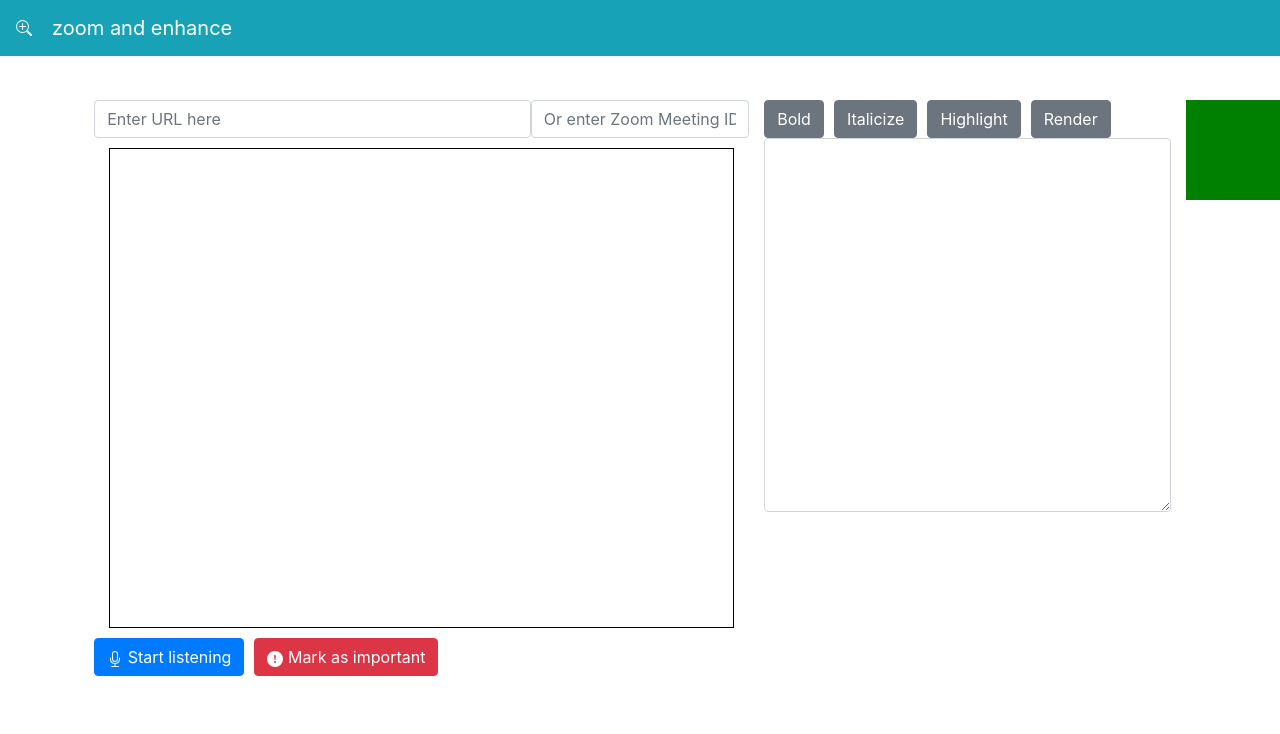
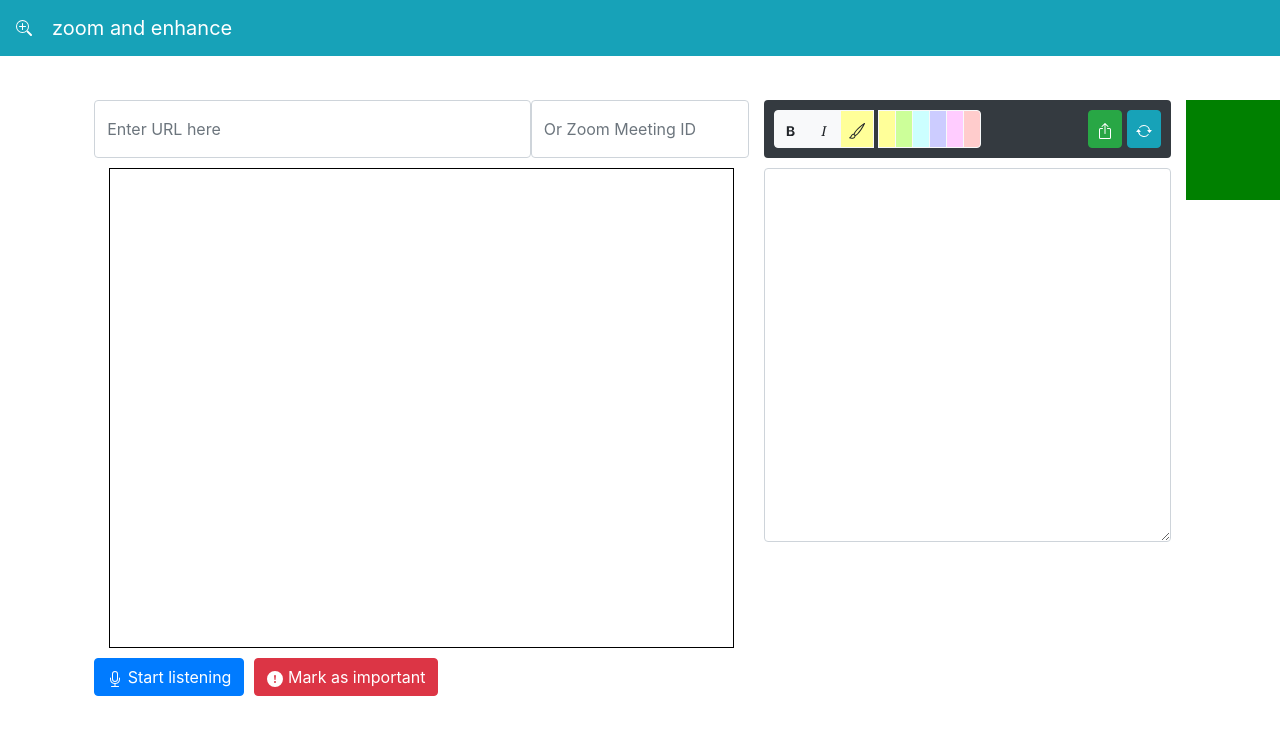
Before and after one commit to crown523/zoom_and_enhance, a Vue app in the folder client/: page / in a window 1280 px wide. Shown: the top 734 px of the page. Built offline with nearby package versions, Linux system fonts and the light colour scheme.

Commit message:
toolbar styling and color

```diff
--- a/client/src/components/InteractionButtons.vue
+++ b/client/src/components/InteractionButtons.vue
@@ -51,9 +51,9 @@
     toggleImportance() {
       this.toggle = !this.toggle;
       if (this.toggle) {
-        this.$store.commit("updateText", `${this.$store.state.text}}`);
+        this.$store.commit("updateText", `${this.$store.state.text}|`);
       } else {
-        this.$store.commit("updateText", `${this.$store.state.text}{`);
+        this.$store.commit("updateText", `${this.$store.state.text}|`);
       }
     }
   }
--- a/client/src/components/Text.vue
+++ b/client/src/components/Text.vue
@@ -1,47 +1,6 @@
 <template>
   <div class="outer col-4">
-    <div id="toolbar">
-      <b-button
-        v-b-tooltip.hover
-        title="Bold (Shift-B)"
-        dark
-        @click.stop="bold()"
-        icon
-        :color="grey"
-      >
-        Bold
-      </b-button>
-      <b-button
-        v-b-tooltip.hover
-        title="Italicize (Shift-I)"
-        dark
-        @click.stop="italicize()"
-        icon
-        :color="grey"
-      >
-        Italicize
-      </b-button>
-      <b-button
-        v-b-tooltip.hover
-        title="Highlight (Shift-H)"
-        dark
-        @click.stop="highlight()"
-        icon
-        :color="grey"
-      >
-        Highlight
-      </b-button>
-      <b-button
-        v-b-tooltip.hover
-        title="Render (Shift-R)"
-        dark
-        @click.stop="render()"
-        icon
-        :color="grey"
-      >
-        Render
-      </b-button>
-    </div>
+    <app-toolbar></app-toolbar>
     <textarea
       id="message"
       rows="15"
@@ -52,44 +11,11 @@
 </template>
 
 <script>
-import $ from "jquery";
+import Toolbar from "./Toolbar.vue";
 
 export default {
   data() {
     return {};
-  },
-  methods: {
-    addSymbol(symbol) {
-      //console.log(window.getSelection().toString());
-      let txtarea = document.getElementById("message");
-      let start = txtarea.selectionStart;
-      let end = txtarea.selectionEnd;
-      console.log(start);
-      console.log(end);
-      console.log(this.text.substring(start, end));
-      if (start != end) {
-        this.text =
-          this.text.substring(0, start) +
-          symbol +
-          this.text.substring(start, end) +
-          symbol +
-          this.text.substring(end, this.text.length);
-        return window.getSelection().toString();
-      }
-    },
-    bold() {
-      this.addSymbol("*");
-    },
-    italicize() {
-      this.addSymbol("_");
-    },
-    highlight() {
-      this.addSymbol("/");
-    },
-    render() {
-      // do some emitting to the bus
-      $("#app").animate({ scrollLeft: 1000 }, 1000);
-    }
   },
   computed: {
     text: {
@@ -100,6 +26,9 @@
         this.$store.commit("updateText", value);
       }
     }
+  },
+  components: {
+    appToolbar: Toolbar
   }
 };
 </script>
--- /dev/null
+++ b/client/src/components/Toolbar.vue
@@ -0,0 +1,227 @@
+<template>
+  <div id="toolbar" class="btn-dark rounded flex-wrap">
+    <div>
+      <div class="btn-group" role="group" aria-label="styling">
+        <b-button
+          class="btn-light"
+          v-b-tooltip.hover
+          title="Bold (Option/Alt-B)"
+          dark
+          @click.stop="bold()"
+          icon
+        >
+          <svg
+            width="1em"
+            height="1em"
+            viewBox="0 0 16 16"
+            class="bi bi-type-bold"
+            fill="currentColor"
+            xmlns="http://www.w3.org/2000/svg"
+          >
+            <path
+              d="M8.21 13c2.106 0 3.412-1.087 3.412-2.823 0-1.306-.984-2.283-2.324-2.386v-.055a2.176 2.176 0 0 0 1.852-2.14c0-1.51-1.162-2.46-3.014-2.46H3.843V13H8.21zM5.908 4.674h1.696c.963 0 1.517.451 1.517 1.244 0 .834-.629 1.32-1.73 1.32H5.908V4.673zm0 6.788V8.598h1.73c1.217 0 1.88.492 1.88 1.415 0 .943-.643 1.449-1.832 1.449H5.907z"
+            />
+          </svg>
+        </b-button>
+        <b-button
+          class="btn-light"
+          v-b-tooltip.hover
+          title="Italicize (Option/Alt-I)"
+          dark
+          @click.stop="italicize()"
+          icon
+        >
+          <svg
+            width="1em"
+            height="1em"
+            viewBox="0 0 16 16"
+            class="bi bi-type-italic"
+            fill="currentColor"
+            xmlns="http://www.w3.org/2000/svg"
+          >
+            <path
+              d="M7.991 11.674L9.53 4.455c.123-.595.246-.71 1.347-.807l.11-.52H7.211l-.11.52c1.06.096 1.128.212 1.005.807L6.57 11.674c-.123.595-.246.71-1.346.806l-.11.52h3.774l.11-.52c-1.06-.095-1.129-.211-1.006-.806z"
+            />
+          </svg>
+        </b-button>
+        <b-button
+          class="btn-light"
+          :style="{ backgroundColor: highlightColors[selectedColor] }"
+          v-b-tooltip.hover
+          title="Highlight (Option/Alt-H)"
+          dark
+          @click.stop="highlight()"
+          icon
+        >
+          <svg
+            width="1em"
+            height="1em"
+            viewBox="0 0 16 16"
+            class="bi bi-brush"
+            fill="currentColor"
+            xmlns="http://www.w3.org/2000/svg"
+          >
+            <path
+              fill-rule="evenodd"
+              d="M15.825.12a.5.5 0 0 1 .132.584c-1.53 3.43-4.743 8.17-7.095 10.64a6.067 6.067 0 0 1-2.373 1.534c-.018.227-.06.538-.16.868-.201.659-.667 1.479-1.708 1.74a8.117 8.117 0 0 1-3.078.132 3.658 3.658 0 0 1-.563-.135 1.382 1.382 0 0 1-.465-.247.714.714 0 0 1-.204-.288.622.622 0 0 1 .004-.443c.095-.245.316-.38.461-.452.393-.197.625-.453.867-.826.094-.144.184-.297.287-.472l.117-.198c.151-.255.326-.54.546-.848.528-.739 1.2-.925 1.746-.896.126.007.243.025.348.048.062-.172.142-.38.238-.608.261-.619.658-1.419 1.187-2.069 2.175-2.67 6.18-6.206 9.117-8.104a.5.5 0 0 1 .596.04zM4.705 11.912a1.23 1.23 0 0 0-.419-.1c-.247-.013-.574.05-.88.479a11.01 11.01 0 0 0-.5.777l-.104.177c-.107.181-.213.362-.32.528-.206.317-.438.61-.76.861a7.127 7.127 0 0 0 2.657-.12c.559-.139.843-.569.993-1.06a3.121 3.121 0 0 0 .126-.75l-.793-.792zm1.44.026c.12-.04.277-.1.458-.183a5.068 5.068 0 0 0 1.535-1.1c1.9-1.996 4.412-5.57 6.052-8.631-2.591 1.927-5.566 4.66-7.302 6.792-.442.543-.796 1.243-1.042 1.826a11.507 11.507 0 0 0-.276.721l.575.575zm-4.973 3.04l.007-.005a.031.031 0 0 1-.007.004zm3.582-3.043l.002.001h-.002z"
+            />
+          </svg>
+        </b-button>
+
+        <div
+          class="highlighterGroup btn-group"
+          role="group1"
+          aria-label="highlightColors"
+        >
+          <b-button
+            class="btn-light highlightButton"
+            v-for="(color, index) in highlightColors"
+            :key="index"
+            :style="{ backgroundColor: color }"
+            @click="selectedColor = index"
+          ></b-button>
+        </div>
+      </div>
+    </div>
+    <div>
+      <b-button
+        class="btn-success"
+        v-b-tooltip.hover
+        title="Export (Option/Alt-E)"
+        dark
+        @click.stop="render()"
+        icon
+      >
+        <svg
+          width="1em"
+          height="1em"
+          viewBox="0 0 16 16"
+          class="bi bi-box-arrow-up"
+          fill="currentColor"
+          xmlns="http://www.w3.org/2000/svg"
+        >
+          <path
+            fill-rule="evenodd"
+            d="M3.5 6a.5.5 0 0 0-.5.5v8a.5.5 0 0 0 .5.5h9a.5.5 0 0 0 .5-.5v-8a.5.5 0 0 0-.5-.5h-2a.5.5 0 0 1 0-1h2A1.5 1.5 0 0 1 14 6.5v8a1.5 1.5 0 0 1-1.5 1.5h-9A1.5 1.5 0 0 1 2 14.5v-8A1.5 1.5 0 0 1 3.5 5h2a.5.5 0 0 1 0 1h-2z"
+          />
+          <path
+            fill-rule="evenodd"
+            d="M7.646.146a.5.5 0 0 1 .708 0l3 3a.5.5 0 0 1-.708.708L8.5 1.707V10.5a.5.5 0 0 1-1 0V1.707L5.354 3.854a.5.5 0 1 1-.708-.708l3-3z"
+          />
+        </svg>
+      </b-button>
+      <b-button
+        class="btn-info"
+        v-b-tooltip.hover
+        title="Render (Option/Alt-R)"
+        dark
+        @click.stop="render()"
+        icon
+        style="margin-left: 5px"
+      >
+        <svg
+          width="1em"
+          height="1em"
+          viewBox="0 0 16 16"
+          class="bi bi-arrow-repeat"
+          fill="currentColor"
+          xmlns="http://www.w3.org/2000/svg"
+        >
+          <path
+            d="M11.534 7h3.932a.25.25 0 0 1 .192.41l-1.966 2.36a.25.25 0 0 1-.384 0l-1.966-2.36a.25.25 0 0 1 .192-.41zm-11 2h3.932a.25.25 0 0 0 .192-.41L2.692 6.23a.25.25 0 0 0-.384 0L.342 8.59A.25.25 0 0 0 .534 9z"
+          />
+          <path
+            fill-rule="evenodd"
+            d="M8 3c-1.552 0-2.94.707-3.857 1.818a.5.5 0 1 1-.771-.636A6.002 6.002 0 0 1 13.917 7H12.9A5.002 5.002 0 0 0 8 3zM3.1 9a5.002 5.002 0 0 0 8.757 2.182.5.5 0 1 1 .771.636A6.002 6.002 0 0 1 2.083 9H3.1z"
+          />
+        </svg>
+      </b-button>
+    </div>
+  </div>
+</template>
+
+<script>
+import $ from "jquery";
+// import { eventBus } from "../main";
+
+export default {
+  data() {
+    return {
+      highlightColors: [
+        "hsl(60, 100%, 80%)",
+        "hsl(90, 100%, 80%)",
+        "hsl(180, 100%, 90%)",
+        "hsl(240, 100%, 90%)",
+        "hsl(300, 100%, 90%)",
+        "hsl(0, 100%, 90%)"
+      ],
+      selectedColor: 0
+    };
+  },
+  methods: {
+    addSymbol(symbol) {
+      //console.log(window.getSelection().toString());
+      let txtarea = document.getElementById("message");
+      let start = txtarea.selectionStart;
+      let end = txtarea.selectionEnd;
+      console.log(start);
+      console.log(end);
+      console.log(this.text.substring(start, end));
+      if (start != end) {
+        this.text =
+          this.text.substring(0, start) +
+          symbol +
+          this.text.substring(start, end) +
+          symbol +
+          this.text.substring(end, this.text.length);
+        return window.getSelection().toString();
+      }
+    },
+    bold() {
+      this.addSymbol("*");
+    },
+    italicize() {
+      this.addSymbol("_");
+    },
+    highlight() {
+      this.addSymbol("/");
+    },
+    render() {
+      // do some emitting to the bus
+      $("#app").animate({ scrollLeft: 1000 }, 1000);
+    }
+  },
+  computed: {
+    text: {
+      get() {
+        return this.$store.state.text;
+      },
+      set(value) {
+        this.$store.commit("updateText", value);
+      }
+    }
+  }
+};
+</script>
+
+<!-- Add "scoped" attribute to limit CSS to this component only -->
+<style scoped>
+#toolbar {
+  display: flex;
+  flex-direction: row;
+  justify-content: space-between;
+  padding: 10px;
+  margin-bottom: 10px;
+}
+.highlighterGroup {
+  padding-left: 5px;
+}
+.highlightButton {
+  width: 10px;
+  min-width: 10px;
+}
+button {
+  padding-left: 8px;
+  padding-right: 8px;
+}
+</style>
--- a/client/src/components/VideoPlayer.vue
+++ b/client/src/components/VideoPlayer.vue
@@ -10,7 +10,7 @@
       <input
         class="form-control col-4"
         type="text"
-        placeholder="Or enter Zoom Meeting ID"
+        placeholder="Or Zoom Meeting ID"
         v-model="zoomID"
       />
     </div>
@@ -73,4 +73,7 @@
   height: 60vh;
   border: 1px solid black;
 }
+input {
+  height: 58px;
+}
 </style>
```
